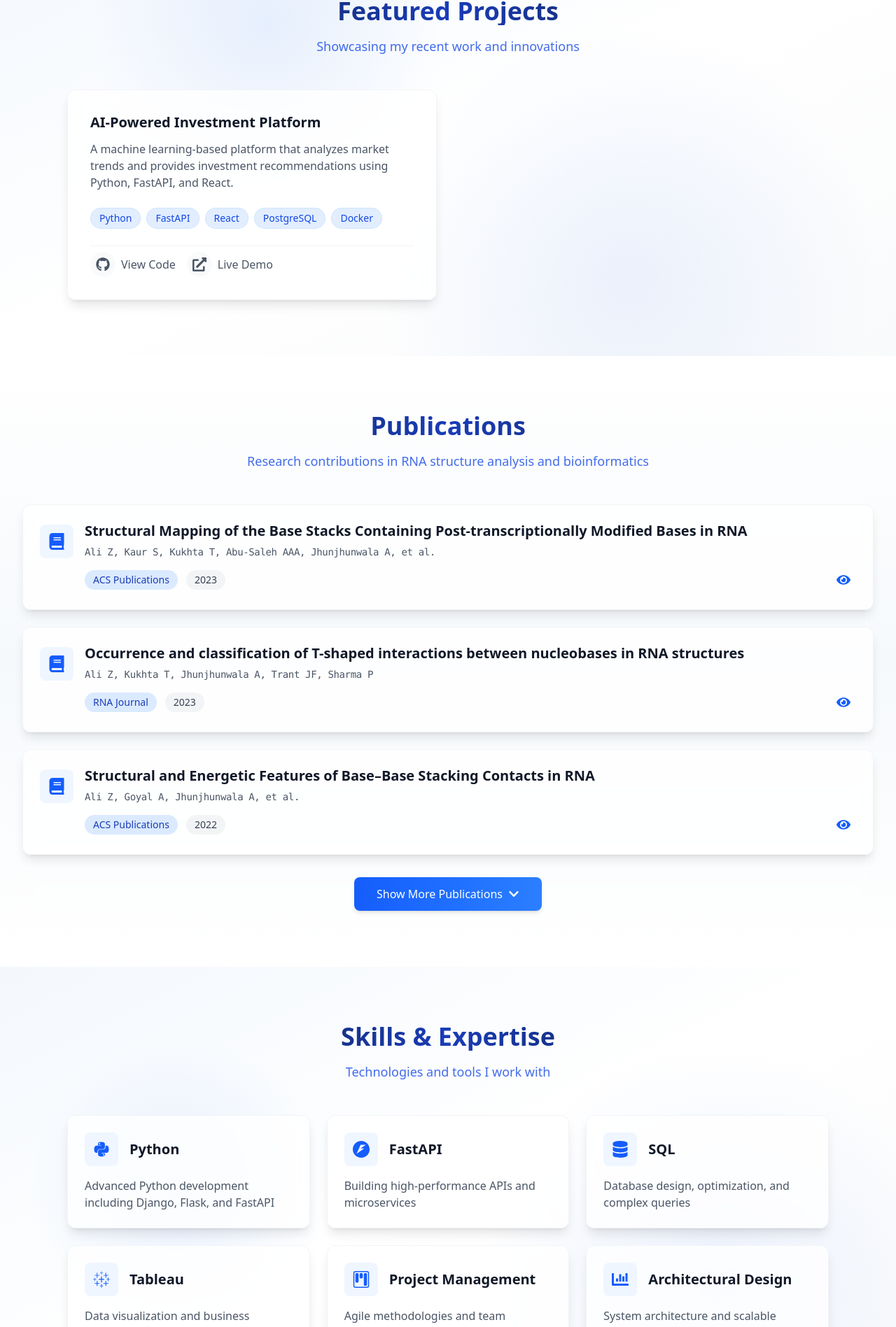
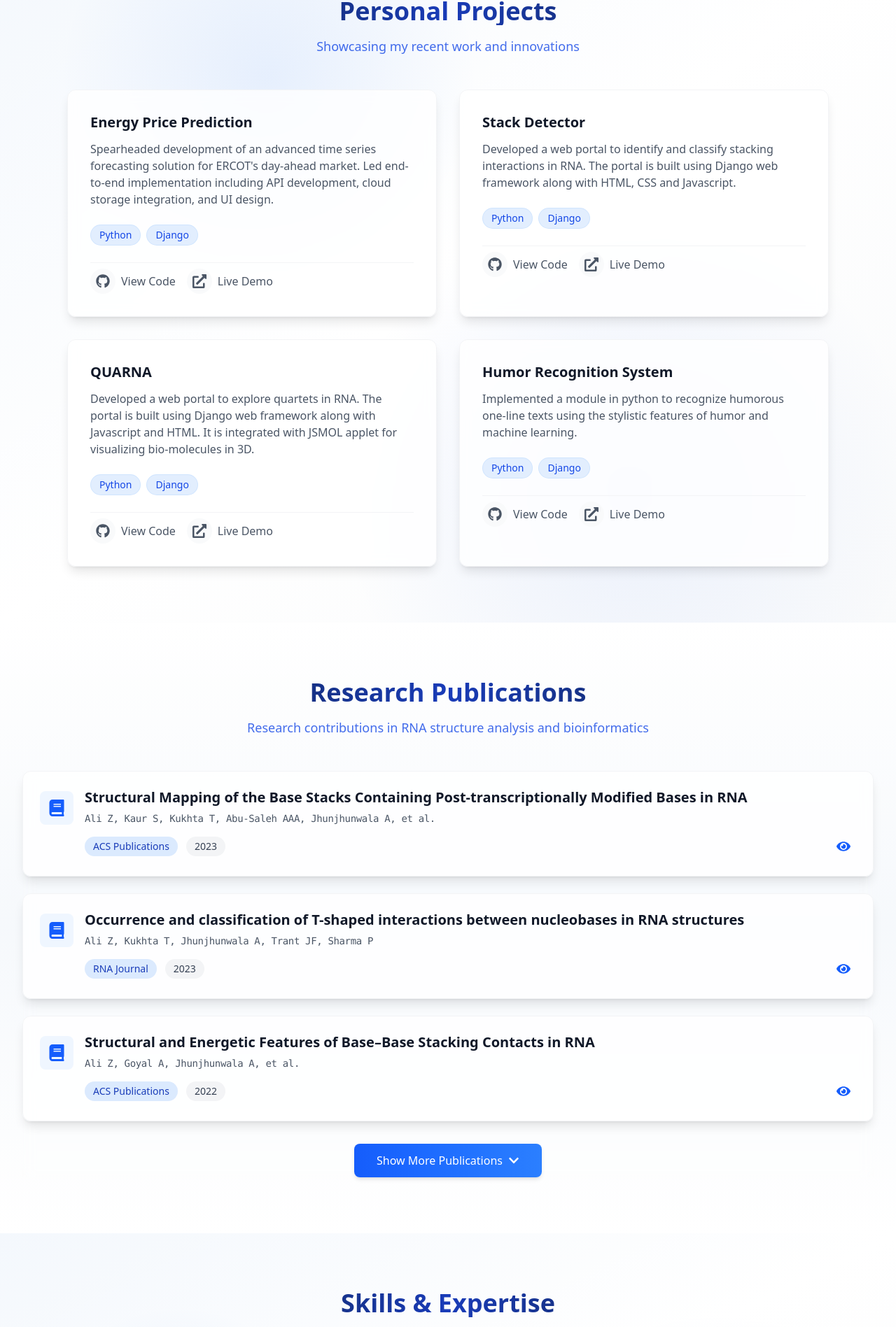
Before and after one commit to ayushjjwala/ayushjjwala.github.io, a React (Vite) app: page / in a window 1280 px wide. Shown: the part 1772-3669 px from the top of the page at 70% size. Built offline with nearby package versions, Linux system fonts and the light colour scheme.

Commit message:
Updated projects, skills

```diff
--- a/src/components/Projects.jsx
+++ b/src/components/Projects.jsx
@@ -2,15 +2,38 @@ import { motion } from 'framer-motion';
 import { FaGithub, FaExternalLinkAlt } from 'react-icons/fa';
 
 const projects = [
-  {
-    title: 'AI-Powered Investment Platform',
-    description: 'A machine learning-based platform that analyzes market trends and provides investment recommendations using Python, FastAPI, and React.',
-    technologies: ['Python', 'FastAPI', 'React', 'PostgreSQL', 'Docker'],
-    github: '#',
-    demo: '#',
-    image: 'project-thumbnail.jpg'
-  },
-  // More projects can be added here
+    {
+      title: 'Energy Price Prediction',
+      description: "Spearheaded development of an advanced time series forecasting solution for ERCOT's day-ahead market. Led end-to-end implementation including API development, cloud storage integration, and UI design.",
+      technologies: ['Python', 'Django'],
+      github: '#',
+      demo: '#',
+      image: 'project-thumbnail.jpg'
+    },
+    {
+        title: 'Stack Detector',
+        description: 'Developed a web portal to identify and classify stacking interactions in RNA. The portal is built using Django web framework along with HTML, CSS and Javascript.',
+        technologies: ['Python', 'Django'],
+        github: '#',
+        demo: '#',
+        image: 'project-thumbnail.jpg'
+    },
+    {
+        title: 'QUARNA',
+        description: 'Developed a web portal to explore quartets in RNA. The portal is built using Django web framework along with Javascript and HTML. It is integrated with JSMOL applet for visualizing bio-molecules in 3D.',
+        technologies: ['Python', 'Django'],
+        github: '#',
+        demo: '#',
+        image: 'project-thumbnail.jpg'
+    },
+    {
+      title: 'Humor Recognition System',
+      description: 'Implemented a module in python to recognize humorous one-line texts using the stylistic features of humor and machine learning.',
+      technologies: ['Python', 'Django'],
+      github: '#',
+      demo: '#',
+      image: 'project-thumbnail.jpg'
+    },
 ];
 
 export default function Projects() {
@@ -25,7 +48,7 @@ export default function Projects() {
           transition={{ duration: 0.5 }}
         >
           <h2 className="text-4xl font-bold text-center bg-gradient-to-r from-gray-900 via-blue-800 to-gray-900 bg-clip-text text-transparent mb-4 animate-gradient-x">
-            Featured Projects
+            Personal Projects
           </h2>
           <p className="text-lg text-center text-blue-700/80 mb-12">Showcasing my recent work and innovations</p>
           <div className="grid grid-cols-1 md:grid-cols-2 gap-8">
--- a/src/components/Publications.jsx
+++ b/src/components/Publications.jsx
@@ -147,7 +147,7 @@ export default function Publications() {
           transition={{ duration: 0.5 }}
           className="text-center mb-12"
         >
-          <h2 className="text-4xl font-bold bg-gradient-to-r from-gray-900 via-blue-800 to-gray-900 bg-clip-text text-transparent mb-4 animate-gradient-x">Publications</h2>
+          <h2 className="text-4xl font-bold bg-gradient-to-r from-gray-900 via-blue-800 to-gray-900 bg-clip-text text-transparent mb-4 animate-gradient-x">Research Publications</h2>
           <p className="text-lg text-blue-700/80">Research contributions in RNA structure analysis and bioinformatics</p>
         </motion.div>
 
--- a/src/components/Skills.jsx
+++ b/src/components/Skills.jsx
@@ -1,6 +1,6 @@
 import { motion } from 'framer-motion';
 import { FaPython, FaDatabase, FaChartBar } from 'react-icons/fa';
-import { SiTableau, SiFastapi } from 'react-icons/si';
+import { SiTableau, SiFastapi, SiApacheairflow, SiReact, SiKubernetes } from 'react-icons/si';
 import { BsKanban } from 'react-icons/bs';
 
 const skills = [
@@ -10,19 +10,19 @@ const skills = [
     description: 'Advanced Python development including Django, Flask, and FastAPI'
   },
   {
-    name: 'FastAPI',
-    icon: SiFastapi,
-    description: 'Building high-performance APIs and microservices'
+    name: 'React',
+    icon: SiReact,
+    description: 'Building interactive UIs and single-page applications'
   },
   {
-    name: 'SQL',
-    icon: FaDatabase,
+    name: 'Kubernetes',
+    icon: SiKubernetes,
     description: 'Database design, optimization, and complex queries'
   },
   {
-    name: 'Tableau',
-    icon: SiTableau,
-    description: 'Data visualization and business intelligence'
+    name: 'Airflow',
+    icon: SiApacheairflow,
+    description: 'Workflow automation and orchestration'
   },
   {
     name: 'Project Management',
```
